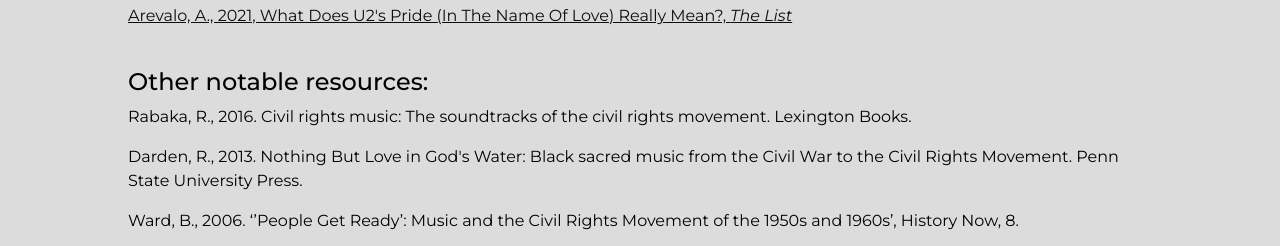
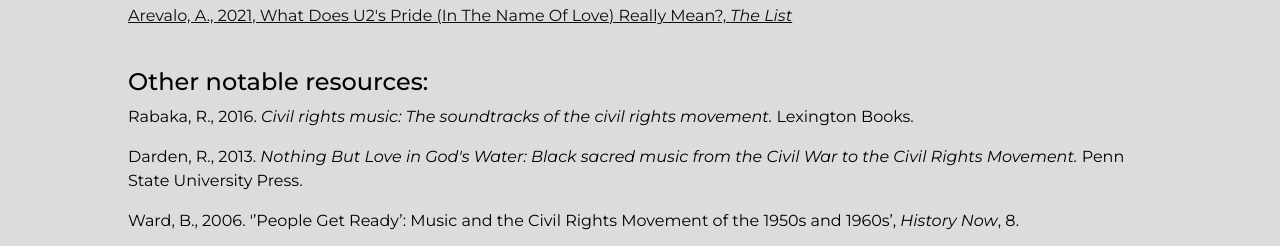
Before and after one commit to faye1011/myproject, a Jekyll site: the page built from _pages/bibliography.html, in a window 1280 px wide. Shown: the part 1863-2109 px from the top of the page. Built offline with Jekyll 4.4.1, drawn with Linux system fonts in a browser that asks for light colours; nearby versions of some CDN libraries.

Commit message:
grammar edits

```diff
--- a/_pages/bibliography.html
+++ b/_pages/bibliography.html
@@ -29,9 +29,9 @@
     {% endfor %}
     <!-- list of other used -->
     <h4> Other notable resources: </h4>
-    <p> Rabaka, R., 2016. Civil rights music: The soundtracks of the civil rights movement. Lexington Books.</p>
-    <p> Darden, R., 2013. Nothing But Love in God's Water: Black sacred music from the Civil War to the Civil Rights Movement. Penn State University Press.</p>
-    <p> Ward, B., 2006. ‘’People Get Ready’: Music and the Civil Rights Movement of the 1950s and 1960s’, History Now, 8.</p>
+    <p> Rabaka, R., 2016. <em>Civil rights music: The soundtracks of the civil rights movement.</em> Lexington Books.</p>
+    <p> Darden, R., 2013.<em> Nothing But Love in God's Water: Black sacred music from the Civil War to the Civil Rights Movement.</em>  Penn State University Press.</p>
+    <p> Ward, B., 2006. '’People Get Ready’: Music and the Civil Rights Movement of the 1950s and 1960s’,<em> History Now</em>, 8.</p>
 
 
 </div>
```
Also changed, not shown: _events/montgomery-bus-boycott.md (+1 -1 lines), _events/sam-cooke-hotel.md (+1 -1 lines), _events/selma-to-montgomery-march.md (+1 -1 lines), _songs/happy_birthday.md (+1 -1 lines), _songs/how_i_got_over.md (+1 -1 lines).
